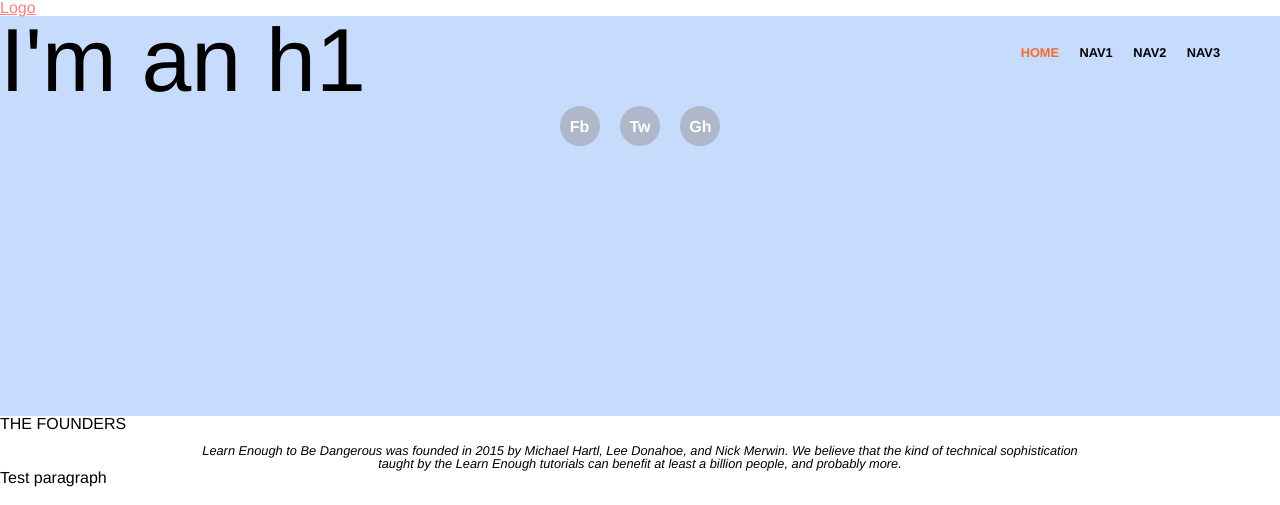
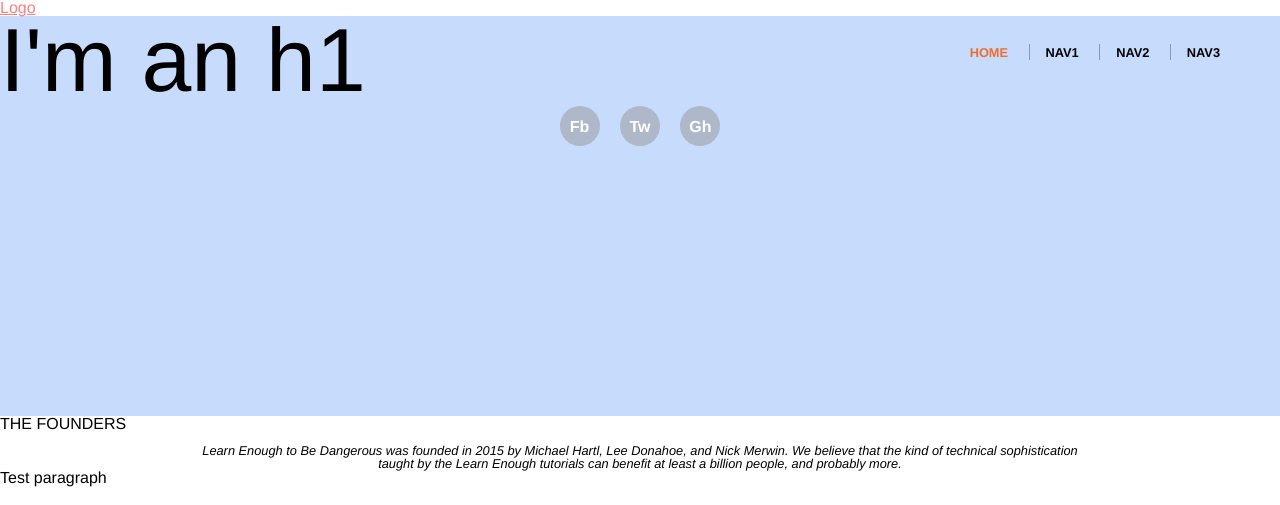
Before and after one commit to barlowlee/barlowlee.github.io, a plain HTML site: page _site/index.html in a window 1280 px wide. Shown: the top 505 px of the page. Drawn offline with Linux system fonts and the light colour scheme.

Commit message:
Play with ~ siblings for header nav link demarcation lines

```diff
--- a/_site/css/main.css
+++ b/_site/css/main.css
@@ -80,6 +80,14 @@ h2 + p {
   display: inline-block;
   margin-left: 1em;
 }
+.header-nav > li ~ li {
+border-left: 1px solid rgba(0, 0, 0, 0.3);
+padding-left: 1em;
+}
+/* This one (above) is tricky.  It selects ALL li's in the header-nav which
+immediately follow an li.  This means that it doesn't apply to the
+first li, but it does apply to all the rest. */
+
 .header-nav a {
   color: #000;
   font-size: 0.8rem;
@@ -97,6 +105,7 @@ h2 + p {
 .header-nav li:first-child a:hover {
   color: #000;
 }
+
 .header-logo:hover,
 .header-logo:active {
   opacity: 0.5;
--- a/css/main.css
+++ b/css/main.css
@@ -80,6 +80,14 @@ h2 + p {
   display: inline-block;
   margin-left: 1em;
 }
+.header-nav > li ~ li {
+border-left: 1px solid rgba(0, 0, 0, 0.3);
+padding-left: 1em;
+}
+/* This one (above) is tricky.  It selects ALL li's in the header-nav which
+immediately follow an li.  This means that it doesn't apply to the
+first li, but it does apply to all the rest. */
+
 .header-nav a {
   color: #000;
   font-size: 0.8rem;
@@ -97,6 +105,7 @@ h2 + p {
 .header-nav li:first-child a:hover {
   color: #000;
 }
+
 .header-logo:hover,
 .header-logo:active {
   opacity: 0.5;
```
